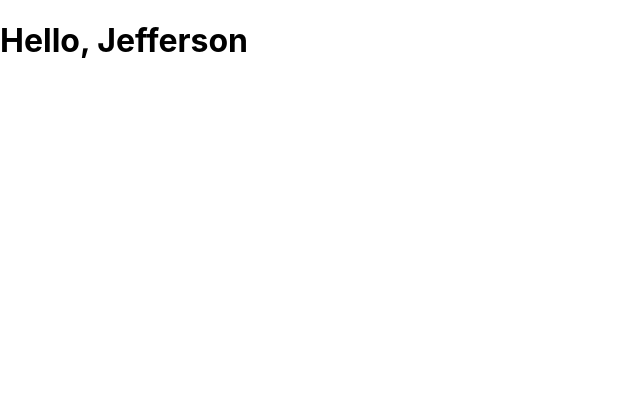
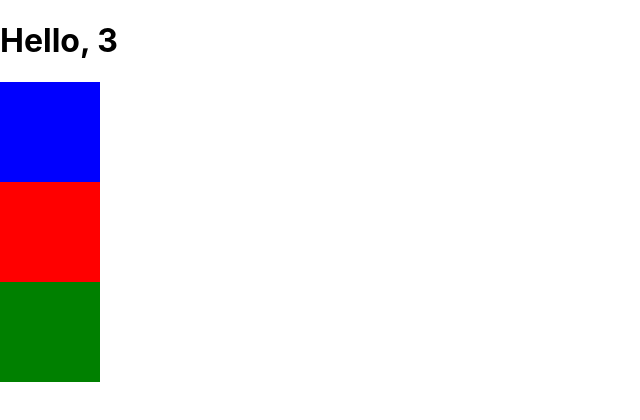
Before and after one commit to JeffersonStack/Curso_ReactJs, a React (Create React App) app: page / in a window 1280 px wide. Shown: the top 420 px of the page, without its empty margins (0-640 px from the left). Built offline with nearby package versions, Linux system fonts and the light colour scheme.

Commit message:
Rendeizando components com Function e Classes e sobre Keys

```diff
--- a/src/App.js
+++ b/src/App.js
@@ -1,10 +1,14 @@
 import React from "react";
 import Title from "./Title";
+import Square from "./Square";
 
 function App() {
   return (
     <div className="App">
-      <Title name="Jefferson" />
+      <Title name="Jefferson" soma={1 + 2} />
+      {["blue", "red", "green"].map(square => (
+        <Square key={square} color={square} />
+      ))}
     </div>
   );
 }
--- /dev/null
+++ b/src/Square.js
@@ -0,0 +1,17 @@
+import React from "react";
+
+// import { Container } from './styles';
+
+const Square = ({ color }) => {
+  return (
+    <div
+      style={{
+        background: color,
+        width: "100px",
+        height: "100px"
+      }}
+    />
+  );
+};
+
+export default Square;
--- a/src/Title.js
+++ b/src/Title.js
@@ -1,14 +1,7 @@
-import React from "react";
+import React, { Component } from "react";
 
-class Title extends React.Component {
+export default class Title extends Component {
   render() {
-    return <h1>Hello, {this.props.name}</h1>;
+    return <h1>Hello, {(this.props.name, this.props.soma)}</h1>;
   }
 }
-
-// Default Props
-Title.defaultProps = {
-  name: "Default"
-};
-
-export default Title;
```
